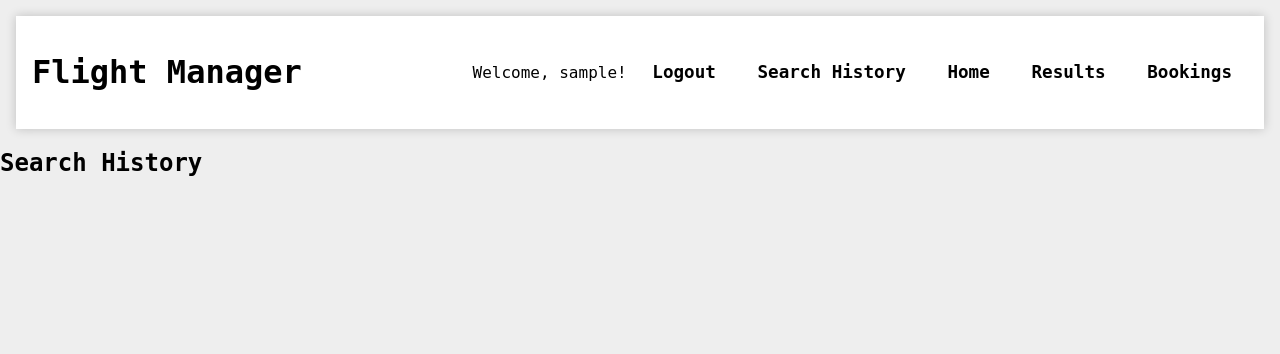
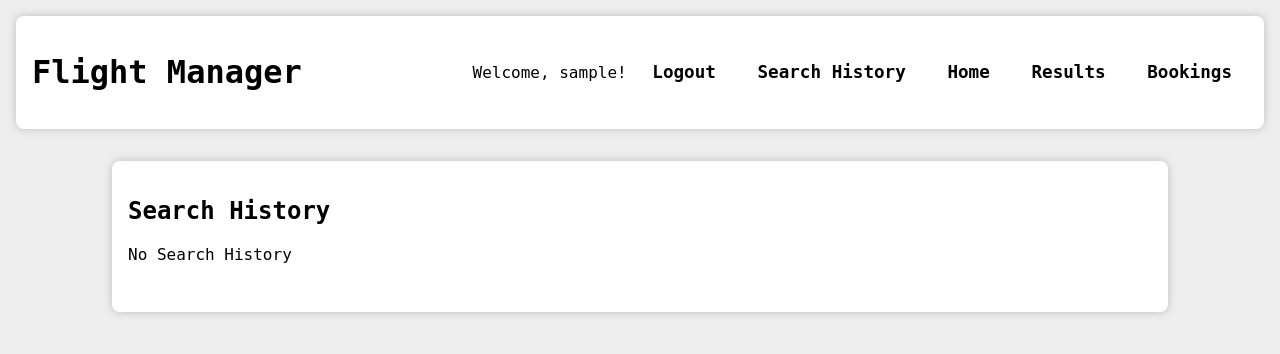
Before and after one commit to David-Joicey/Flight_Manager, a Flask app: page /search_history/ in a window 1280 px wide. Shown: the top 354 px of the page. Run offline with Flask 3, Linux system fonts and the light colour scheme; the visitor is signed in with stand-in values (Sample User, id 1); data comes from the database, SQL or seed files in the repository; data that the repository does not hold is empty.

Commit message:
Edited  styles.css and search_history.html to update search history page ui graphics

```diff
--- a/static/styles.css
+++ b/static/styles.css
@@ -35,6 +35,7 @@ header {
     display: flex;
     justify-content: space-between;
     align-items: center;
+    border-radius: 0.5rem;
     }
 nav a {
     text-decoration: none;
@@ -58,3 +59,15 @@ nav a:hover {
     border-radius: 0.5rem;
     box-shadow: 0 0 10px rgba(0, 0, 0, 0.2);
     }
+
+.search-history {
+    width: 80%;
+    margin-left: auto;
+    margin-right: auto;
+    margin-top: 2rem;
+    padding: 1rem;
+    padding-bottom: 2rem;
+    background: #ffffff;
+    border-radius: 0.5rem;
+    box-shadow: 0 0 10px rgba(0, 0, 0, 0.2);
+    }
--- a/templates/search_history.html
+++ b/templates/search_history.html
@@ -5,14 +5,20 @@
 {% block header %}{% endblock %}
 
 {% block content %}
-    <h2>Search History</h2>
-    <ul>
-        {% for search in searches %}
-            <li>
-                <strong>{{ search['origin'] }}</strong> to
-                <strong>{{ search['destination'] }}</strong> on
-                <strong>{{ search['date'] }}</strong>
-            </li>
-        {% endfor %}
-    </ul>
+    <div class="search-history">
+        <h2>Search History</h2>
+        {% if searches|length == 0 %}
+            <p>No Search History</p>
+        {% else %}
+            <ol reversed>
+                {% for search in searches %}
+                    <li>
+                        <strong>{{ search.origin }}</strong> to
+                        <strong>{{ search.destination }}</strong> on
+                        <strong>{{ search.date }}</strong>
+                    </li>
+                {% endfor %}
+            </ol>
+        {% endif %}
+    </div>
 {% endblock %}
```
